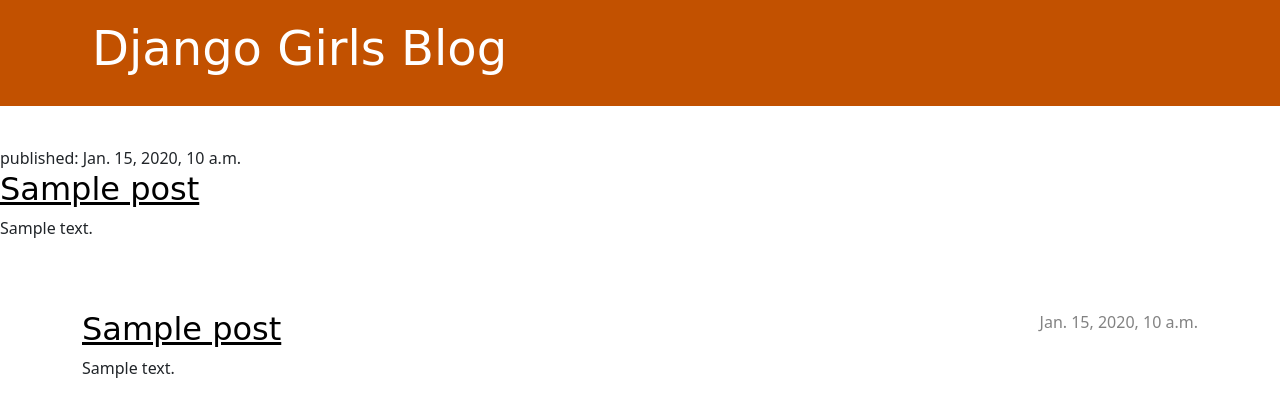
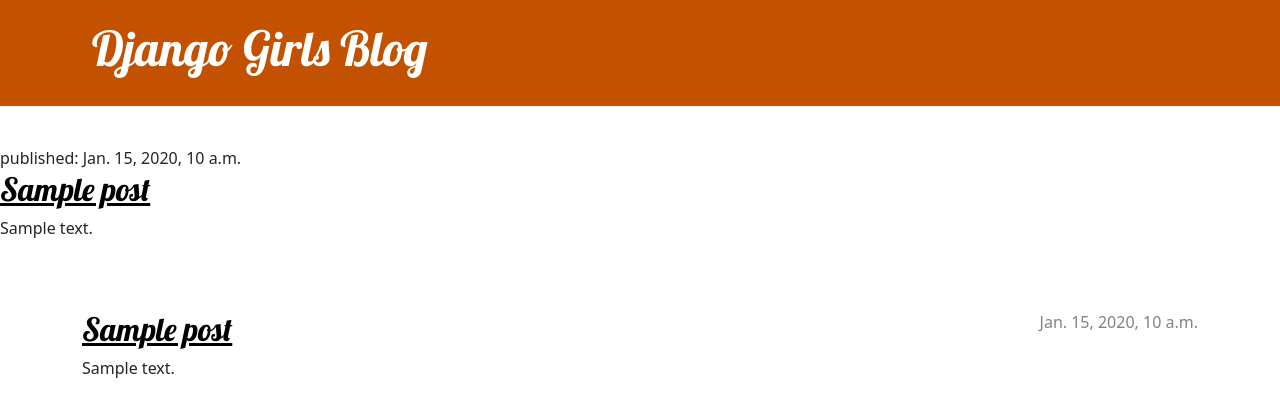
Before and after one commit to elinhak/first-blog, a Django app: template blog/templates/blog/post_list.html in a window 1280 px wide. Shown: the top 417 px of the page. Run offline with Django 5.2, Linux system fonts and the light colour scheme; the template is opened without the code that fills it: values that come from a table or form of the project are taken from there, others are empty; tables that the repository leaves empty hold one stand-in row (values such as "Sample post").

Commit message:
Modified CSS and HTML

```diff
--- a/blog/templates/blog/post_list.html
+++ b/blog/templates/blog/post_list.html
@@ -4,7 +4,8 @@
     <head>
         <title>Django Girls blog</title>
         <link rel="stylesheet" href="https://cdn.jsdelivr.net/npm/bootstrap@5.3.3/dist/css/bootstrap.min.css" integrity="sha384-QWTKZyjpPEjISv5WaRU9OFeRpok6YctnYmDr5pNlyT2bRjXh0JMhjY6hW+ALEwIH" crossorigin="anonymous">
-        <link rel="stylesheet" href="{% static 'CSS/blog.css' %}">
+        <link rel="stylesheet" href="{% static 'mycss/blog.css' %}">
+        <link rel="stylesheet" href="https://fonts.googleapis.com/css?family=Lobster&subset=latin,latin-ext">
     </head>
     <body>
         <header class="page-header">
```
Also changed, not shown: blog/static/mycss/blog.css (renamed from blog/static/css/blog.css).
